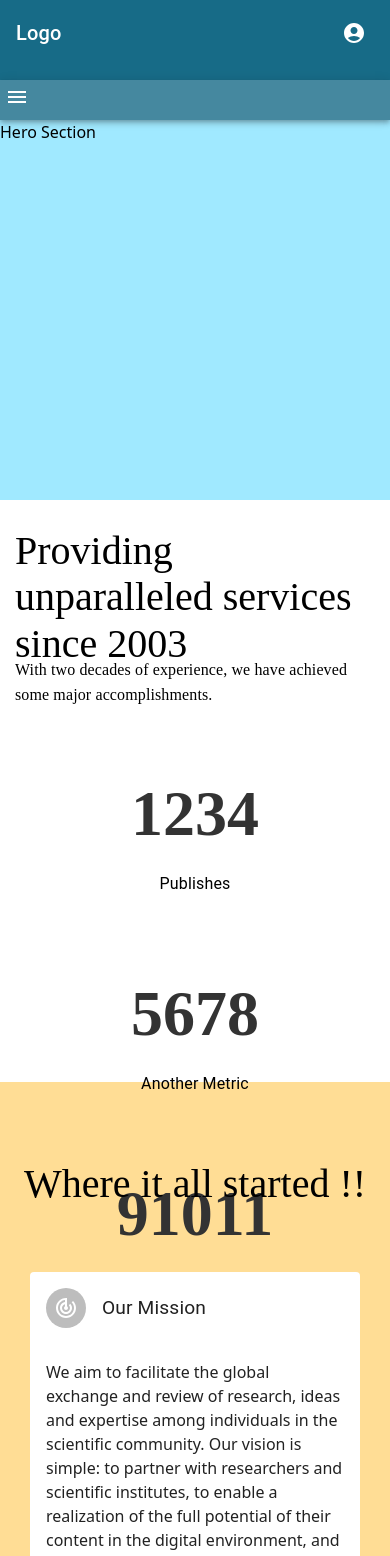
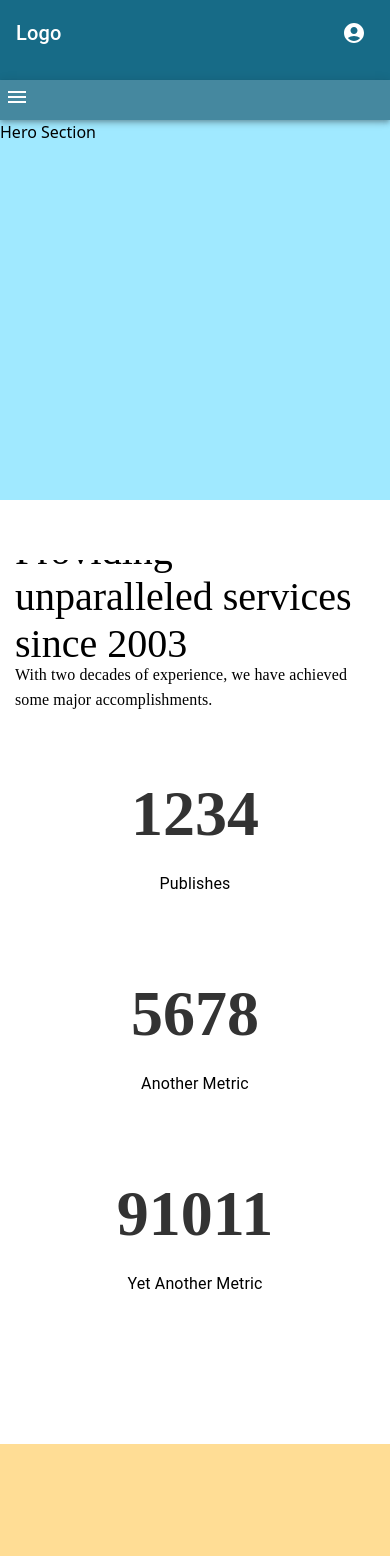
Before and after one commit to ankush-anonymous/jOURNAL, a React (Create React App) app: page / in a window 390 px wide. Shown: the top 1556 px of the page. Built offline with nearby package versions, Linux system fonts and the light colour scheme.

Commit message:
visionMission Responsive

```diff
--- a/src/Pages/AboutUsPage.jsx
+++ b/src/Pages/AboutUsPage.jsx
@@ -12,6 +12,7 @@ import React from "react";
 import { AccountCircle } from "@mui/icons-material";
 import TrackChangesIcon from "@mui/icons-material/TrackChanges";
 import RemoveRedEyeIcon from "@mui/icons-material/RemoveRedEye";
+import AccessibilityNewIcon from "@mui/icons-material/AccessibilityNew";
 
 import NavbarComponent from "../Components/NavbarComponent";
 import NumberScrollAnimation from "../Components/NumberScrollAnimation";
@@ -34,8 +35,24 @@ const AboutUsPage = () => {
       </section>
 
       {/* Countdown Section   */}
-      <section>
-        <Box sx={{ height: "50vh", marginTop: "60px", marginBottom: "100px" }}>
+      <section
+        sx={{
+          display: "flex",
+          flexDirection: "column",
+          flexGrow: 1,
+          overflow: "hidden",
+        }}
+      >
+        <Box
+          sx={{
+            marginTop: "60px",
+            marginBottom: "100px",
+            overflow: "hidden", // Ensure the box doesn't overflow its container
+            [theme.breakpoints.down("sm")]: {
+              marginBottom: "100px",
+            },
+          }}
+        >
           <Box
             sx={{
               display: "flex",
@@ -73,7 +90,7 @@ const AboutUsPage = () => {
                 fontFamily: "source sans ",
                 [theme.breakpoints.down("sm")]: {
                   fontSize: "1rem", // Adjust the font size for small screens
-                  marginTop: "35px",
+                  marginTop: "45px",
                   padding: "15px",
                 },
               }}
@@ -82,7 +99,6 @@ const AboutUsPage = () => {
               accomplishments.
             </Typography>
           </Box>
-
           {/* Countdown  */}
           <Box
             sx={{
@@ -90,6 +106,7 @@ const AboutUsPage = () => {
               display: "flex",
               justifyContent: "center",
               alignItems: "center",
+              flexGrow: 1,
             }}
           >
             <Box sx={{ marginTop: "50px", width: "100%" }}>
@@ -164,7 +181,15 @@ const AboutUsPage = () => {
       {/* Our Vision/Mission Section  */}
       <section style={{ backgroundColor: "#FFDD95", padding: "5px" }}>
         <Box
-          style={{ height: "50vh", marginTop: "60px", marginBottom: "160px" }}
+          sx={{
+            marginTop: "60px",
+            marginBottom: "100px",
+            [theme.breakpoints.down("sm")]: {
+              marginTop: "100px",
+              marginBottom: "100px",
+              height: "fit-content",
+            },
+          }}
         >
           <Box
             sx={{
@@ -180,7 +205,7 @@ const AboutUsPage = () => {
               sx={{
                 fontFamily: "source sans pro",
                 [theme.breakpoints.down("sm")]: {
-                  fontSize: "2.5rem", // Adjust the font size for small screens
+                  fontSize: "2.5rem",
                   padding: "15px",
                 },
               }}
@@ -262,7 +287,7 @@ const AboutUsPage = () => {
                   <CardHeader
                     avatar={
                       <Avatar>
-                        <RemoveRedEyeIcon />
+                        <AccessibilityNewIcon />
                       </Avatar>
                     }
                     title={
@@ -333,7 +358,10 @@ const AboutUsPage = () => {
           </Box>
         </Box>
       </section>
-      <section>{/* Why Us Section  */}</section>
+
+      {/* Why Us Section  */}
+      <section></section>
+
       <section>{/* Feedback Section  */}</section>
       <section>{/* Our Team Section  */}</section>
       <section>{/* Our PublishingPartners Section  */}</section>
```
